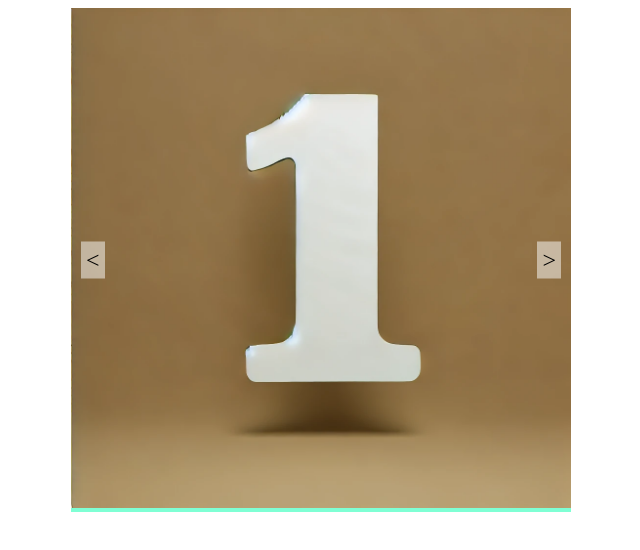
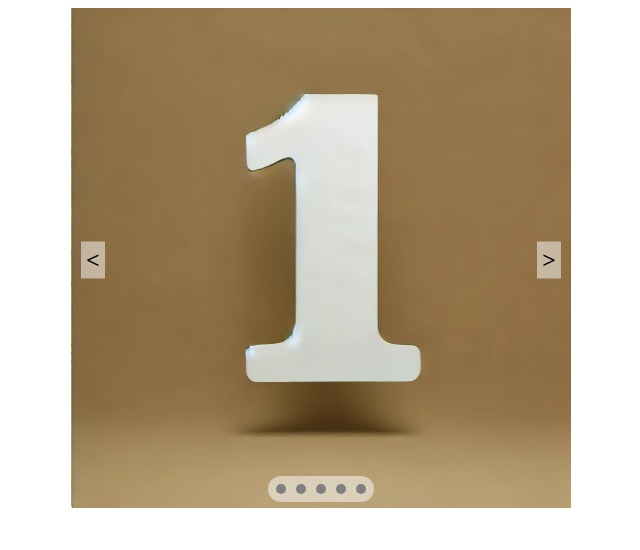
Before and after one commit to marin0suke/image-carousel, a website built with webpack: page src/template.html in a window 1280 px wide. Shown: the whole page, without its empty margins (319-959 px from the left). Built offline with nearby package versions, Linux system fonts and the light colour scheme.

Commit message:
Fix jump to slide functionality. Add styling for nav dot and its container.

```diff
--- a/src/image-carousel.js
+++ b/src/image-carousel.js
@@ -3,10 +3,26 @@ function createImageCarousel() {
     let slides = document.querySelectorAll(".slide");
     let currentSlideIndex = 0; //
 
+    const dotContainer = document.querySelector(".dot-container");
+    slides.forEach((slide, index) => {
+        const navDot = document.createElement("div");
+        navDot.classList.add("nav-dot");
+        navDot.addEventListener("click", () => jumpToSlide(index));
+        dotContainer.appendChild(navDot);
+    });
+
+    function updateActiveDot() {
+        const dots = dotContainer.querySelectorAll(".nav-dot");
+        dots.forEach((dot, index) => {
+            dot.classList.toggle("active", index === currentSlideIndex);
+        })
+    }
+
     function trackCurrentSlide() {
         slides.forEach((slide, index) => {
             slide.style.display = index === currentSlideIndex ? "block" : "none";
         });
+        updateActiveDot();
     }
 
     function prevSlide() {
@@ -24,14 +40,12 @@ function createImageCarousel() {
         trackCurrentSlide();
     }
 
+
     // then set up event listeners.
-    //left scroll button and on click, call scroll left.
-    // same for scroll right.
+    document.querySelector(".prev-arrow").addEventListener("click", prevSlide);
+    document.querySelector(".next-arrow").addEventListener("click", nextSlide);
 
-
-
-
-
+    trackCurrentSlide(); // initilise carousel.
 
 }
 
--- a/src/index.js
+++ b/src/index.js
@@ -2,3 +2,7 @@ import "./styles.css";
 import createImageCarousel from "./image-carousel";
 
 //logic to display all carousels on a page goes here.
+
+document.addEventListener("DOMContentLoaded", () => {
+    createImageCarousel();
+});
--- a/src/styles.css
+++ b/src/styles.css
@@ -1,7 +1,6 @@
 .carousel {
     width: 500px; /*fixed width to fit 1x image.*/
     overflow: hidden; /*hides other images in child div.*/
-    background-color:aquamarine;
     margin: 0 auto; /*centers div - only works if have fixed width.*/
     position: relative; /*so can position arrows*/
 }
@@ -33,6 +32,7 @@
     background-color: rgba(255, 255, 255, 0.5); /*background for visibility.*/
     padding: 5px;
     z-index: 10; /*makes sure they're on top and visible.*/
+    font-weight: bold;
 }
 
 .prev-arrow {
@@ -43,8 +43,27 @@
     right: 10px;
 }
 
-.nav-dots {
+.nav-dot {
     width: 10px;
     height: 10px;
+    background-color: gray;
     border-radius: 50%;
+    margin: 5px;
+    display: inline-block; /* Ensure they're inline and visible */
 }
+
+
+.dot-container {
+    z-index: 10;
+    background-color: rgba(255, 255, 255, 0.5); /*background for visibility.*/
+    border-radius: 25px;
+    width: fit-content;
+    padding: 3px;
+    display: flex;
+    align-items: center;
+    justify-content: center;
+    position: absolute;
+    bottom: 10px;
+    left: 50%; /* Start at the center of the container */
+    transform: translateX(-50%); /* Offset by half of its width to center */
+}
--- a/src/template.html
+++ b/src/template.html
@@ -16,8 +16,7 @@
             <div class="slide"><img src="../assets/five.webp"></div>
         </div>
         <div class="next-arrow">></div>
+        <div class="dot-container"></div>
     </div>
-    <div class="nav-dots"></div>
-    <!-- nav dots generated by dom - for each slide function. dom attach to nav-dots a dot, add a class. add an event listener. -->
 </body>
 </html>
```
